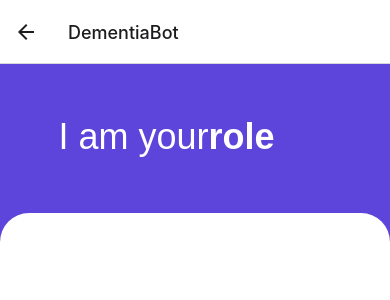
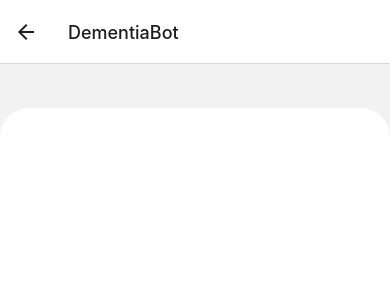
Before and after one commit to Gooner1886/dementia-app-react-native, a React Native app in the folder app/: screen /DementiaBot in a window 390 px wide. Shown: the top 300 px of the page. Built offline with nearby package versions, Linux system fonts and the light colour scheme.

Commit message:
removed bg

```diff
--- a/app/DementiaBot.js
+++ b/app/DementiaBot.js
@@ -61,13 +61,6 @@ function DementiaBot() {
   }, []);
 
   return (
-    <View style={styles.container}>
-      <View style={styles.header}>
-        <Text style={styles.headerText}>
-          <Text style={styles.fontMedium}>I am your</Text>
-          <Text style={styles.fontBold}>role</Text>
-        </Text>
-      </View>
     <View style={styles.content}>
       <deep-chat
         introMessage='{"text": "Hi I am your assistant, ask me anything!"}'
@@ -75,7 +68,15 @@ function DementiaBot() {
         speechToText='{"webSpeech": true,"translations": {"hello": "goodbye", "Hello": "Goodbye"},"commands": {"resume": "resume", "settings": {"commandMode": "hello"}},"button": {"position": "outside-left"}}'
       ></deep-chat>
     </View>
-    </View>
+    // <View style={styles.container}>
+    // {/* <View style={styles.header}>
+    //   <Text style={styles.headerText}>
+    //     <Text style={styles.fontMedium}>I am your</Text>
+    //     <Text style={styles.fontBold}>role</Text>
+    //   </Text>
+    // </View> */}
+
+    // </View>
   );
 }
 
```
Lines whose indentation alone changed are shown as unchanged.
